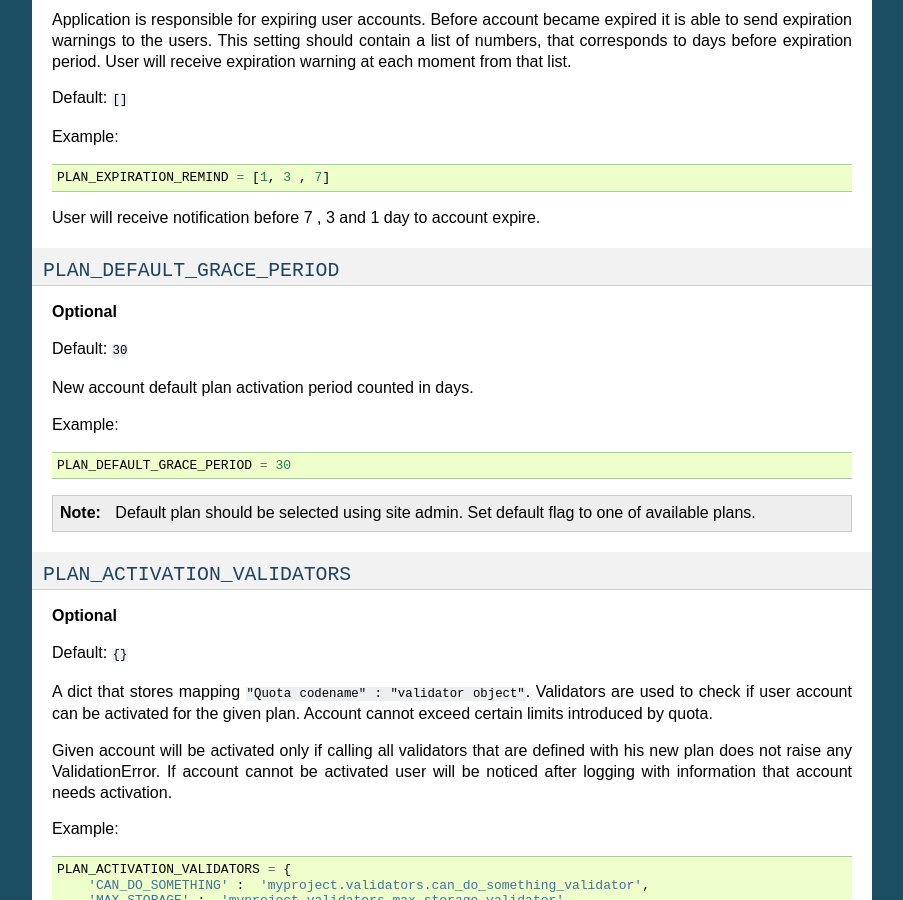
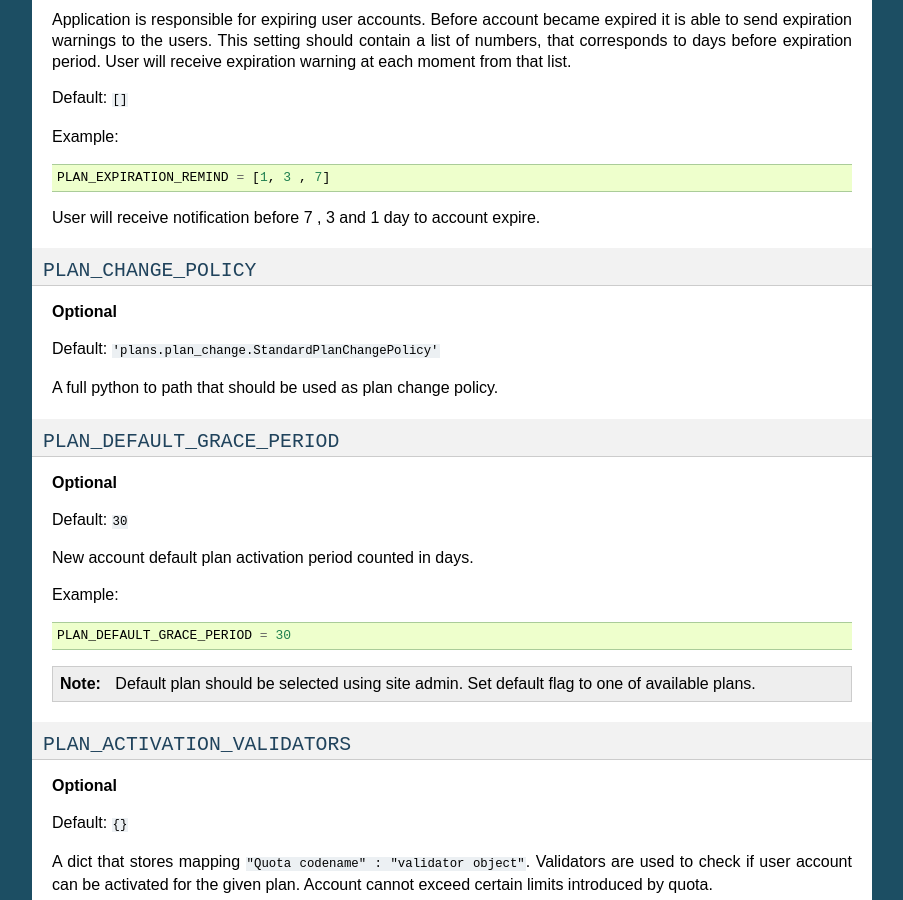
Before and after one commit to django-getpaid/django-plans, a Sphinx documentation site: the page built from docs/source/settings.rst, in a window 1280 px wide and 900 px high, scrolled down 2685 px. Shown: the whole window, without its empty margins (198-1101 px from the left). Built offline with Sphinx 7.4.7, drawn with Linux system fonts in a browser that asks for light colours.

```diff
--- a/docs/source/settings.rst
+++ b/docs/source/settings.rst
@@ -165,9 +165,14 @@
 User will receive notification before 7 , 3 and 1 day to account expire.
 
 
+``PLAN_CHANGE_POLICY``
+----------------------
 
+**Optional**
 
+Default: ``'plans.plan_change.StandardPlanChangePolicy'``
 
+A full python to path that should be used as plan change policy.
 
 ``PLAN_DEFAULT_GRACE_PERIOD``
 -----------------------------
```
Also changed, not shown: docs/source/plans_change.rst (+6 -2 lines), 1 other file.
